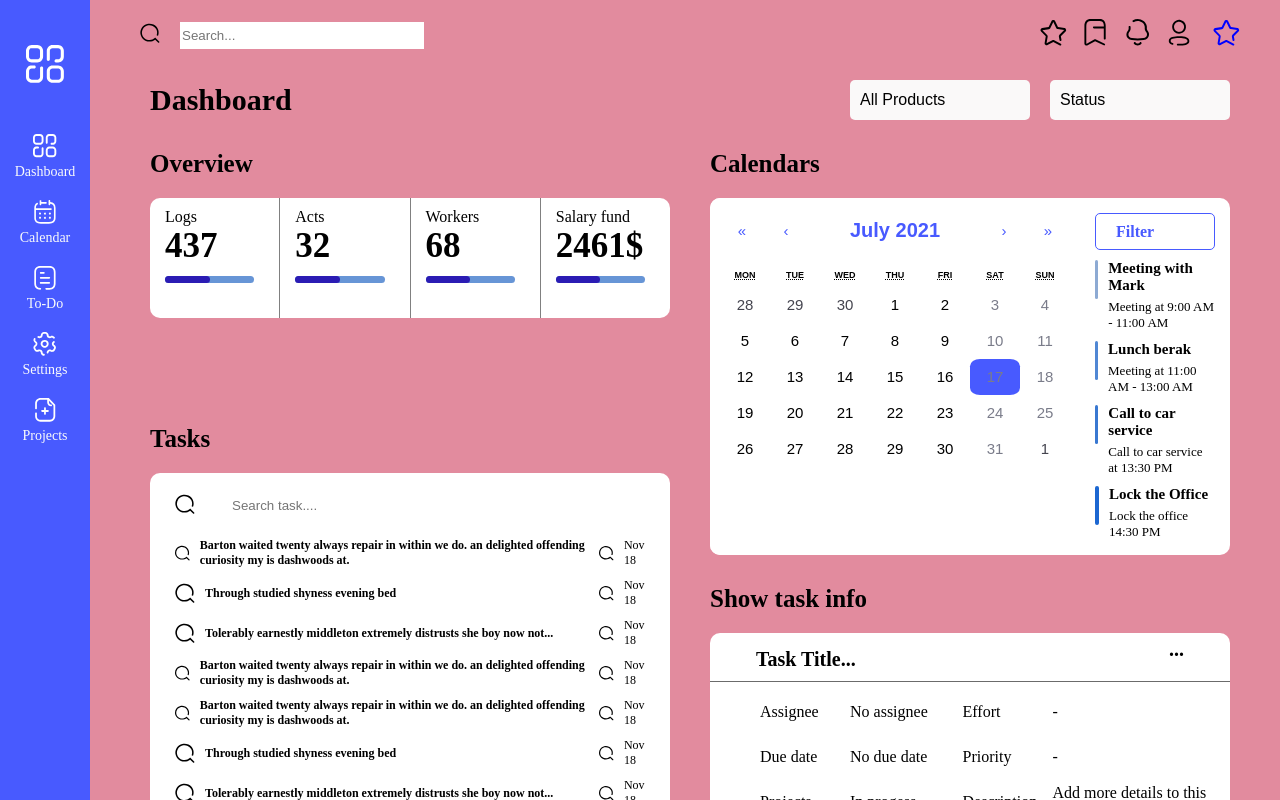
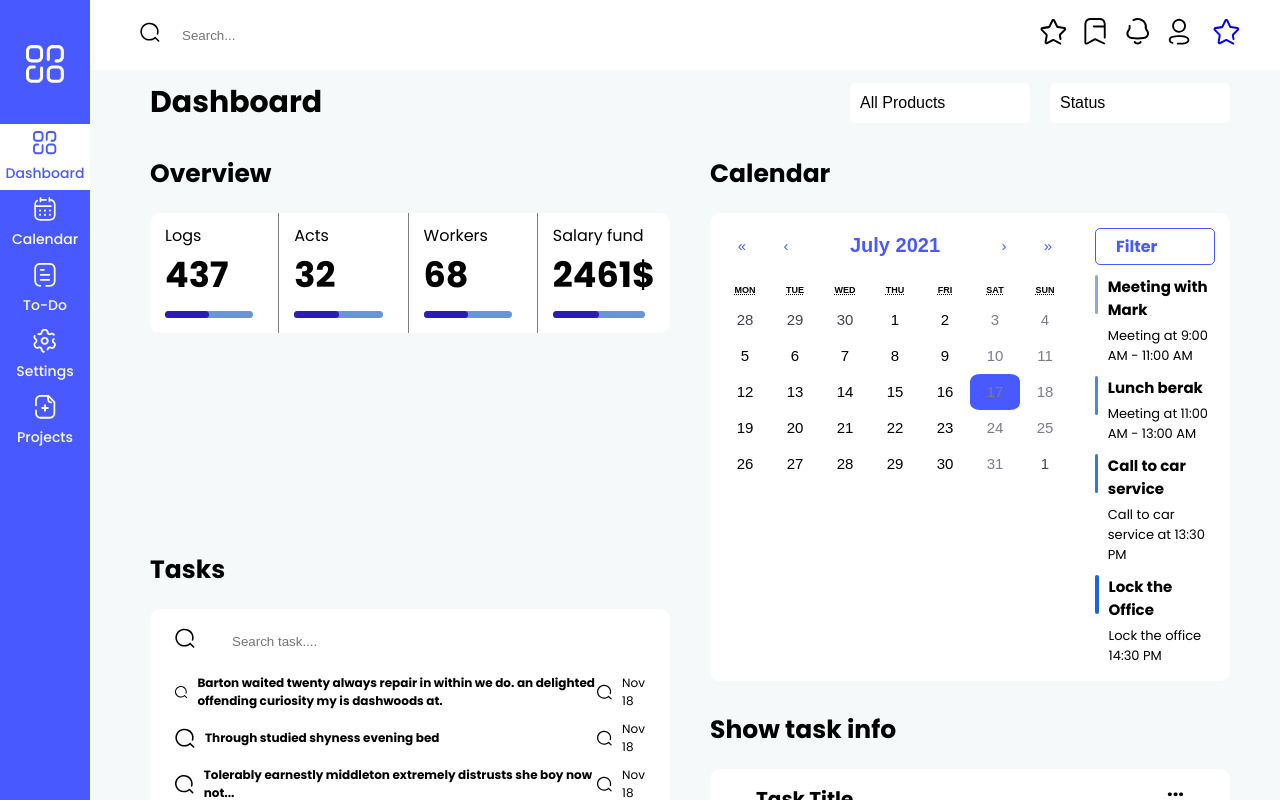
Before and after one commit to TheMuCiT/cryptocurrencyDashboard, a React (Create React App) app in the folder frontend/: page / in a window 1280 px wide. Shown: the top 800 px of the page. Built offline with nearby package versions, Linux system fonts and the light colour scheme.

Commit message:
first design change

```diff
--- a/frontend/public/index.html
+++ b/frontend/public/index.html
@@ -5,6 +5,12 @@
           <meta name="viewport" content="width=device-width, initial-scale=1" />
           <meta name="theme-color" content="#000000" />
           <meta name="description" content="Web site created using create-react-app" />
+          <link rel="preconnect" href="https://fonts.googleapis.com" />
+          <link rel="preconnect" href="https://fonts.gstatic.com" crossorigin />
+          <link
+               href="https://fonts.googleapis.com/css2?family=Poppins:ital,wght@0,100;0,200;0,300;0,400;0,500;0,600;0,700;0,800;0,900;1,100;1,200;1,300;1,400;1,500;1,600;1,700;1,800;1,900&display=swap"
+               rel="stylesheet"
+          />
           <title>React App</title>
      </head>
      <body>
--- a/frontend/src/App.css
+++ b/frontend/src/App.css
@@ -1,7 +1,8 @@
 body {
      margin: 0;
      padding: 0;
-     background-color: rgb(226, 139, 158);
+     background-color: rgba(245, 249, 249, 255);
+     font-family: 'Poppins', sans-serif;
 }
 .main {
      margin-left: 100px;
--- a/frontend/src/components/sideBar/Sidebar.js
+++ b/frontend/src/components/sideBar/Sidebar.js
@@ -16,29 +16,29 @@ export const Sidebar = () => {
                </div>
                <NavLink exact activeClassName='active' to='/'>
                     <div className='sidebarLinks'>
-                         <Category color='#ffffff' size='24' />
+                         <Category color='#485aff' size='24' />
                          <div className='sidebarLinkText'>Dashboard</div>
                     </div>
                </NavLink>
-               <NavLink exact activeClassName='active' to='/'>
+               <NavLink exact activeClassName='active' to='/about'>
                     <div className='sidebarLinks'>
                          <Calendar color='#ffffff' size='24' />
                          <div className='sidebarLinkText'>Calendar</div>
                     </div>
                </NavLink>
-               <NavLink exact activeClassName='active' to='/'>
+               <NavLink exact activeClassName='active' to='/about'>
                     <div className='sidebarLinks'>
                          <ToDo color='#ffffff' size='24' />
                          <div className='sidebarLinkText'>To-Do</div>
                     </div>
                </NavLink>
-               <NavLink exact activeClassName='active' to='/'>
+               <NavLink exact activeClassName='active' to='/about'>
                     <div className='sidebarLinks'>
                          <Settings color='#ffffff' size='24' />
                          <div className='sidebarLinkText'>Settings</div>
                     </div>
                </NavLink>
-               <NavLink exact activeClassName='active' to='/'>
+               <NavLink exact activeClassName='active' to='/about'>
                     <div className='sidebarLinks'>
                          <Projects color='#ffffff' size='24' />
                          <div className='sidebarLinkText'>Projects</div>
--- a/frontend/src/components/sideBar/sidebar.css
+++ b/frontend/src/components/sideBar/sidebar.css
@@ -23,7 +23,6 @@
      display: block;
 }
 .sidebarLinks {
-     background-color: #485aff;
      height: 66px;
      width: 90px;
 
@@ -37,3 +36,11 @@
      font-size: 14px;
      font-weight: 500;
 }
+
+.active {
+     background-color: #ffffff;
+}
+
+.active .sidebarLinkText {
+     color: #485aff;
+}
--- a/frontend/src/components/topBar/TopBar.js
+++ b/frontend/src/components/topBar/TopBar.js
@@ -20,22 +20,22 @@ const TopBar = () => {
                     </div>
                </div>
                <div className='topbarRight'>
-                    <NavLink to='/'>
+                    <NavLink activeClassName='topActive' to='/'>
                          <div className='topbarRightIcon'>
                               <Star color='black' />
                          </div>
                     </NavLink>
-                    <NavLink to='/'>
+                    <NavLink activeClassName='topActive' to='/'>
                          <div className='topbarRightIcon'>
                               <Bookmark color='black' />
                          </div>
                     </NavLink>
-                    <NavLink to='/'>
+                    <NavLink activeClassName='topActive' to='/'>
                          <div className='topbarRightIcon'>
                               <Notification color='black' />
                          </div>
                     </NavLink>
-                    <NavLink to='/'>
+                    <NavLink activeClassName='topActive' to='/'>
                          <div className='topbarRightIcon'>
                               <Profile color='black' />
                          </div>
--- a/frontend/src/components/topBar/topbar.css
+++ b/frontend/src/components/topBar/topbar.css
@@ -1,5 +1,6 @@
 .topbar {
      height: 70px;
+     background-color: #ffffff;
      display: flex;
      font-size: 1.2rem;
      position: sticky;
--- a/frontend/src/pages/dashboard/Dashboard.js
+++ b/frontend/src/pages/dashboard/Dashboard.js
@@ -69,7 +69,7 @@ const Dashboard = () => {
                          </div>
                     </div>
                     <div className='dashboardRight'>
-                         <div className='dashboardSmallTitle'>Calendars</div>
+                         <div className='dashboardSmallTitle'>Calendar</div>
                          <div className='dashboardCalendarWrapper'>
                               <div className='dashboardCalendar'>
                                    <Calendar />
--- a/frontend/src/pages/dashboard/dashboard.css
+++ b/frontend/src/pages/dashboard/dashboard.css
@@ -22,7 +22,7 @@
 }
 
 .dashboardDropdown {
-     background-color: rgb(250, 249, 249);
+     background-color: #ffffff;
      position: relative;
      width: 180px;
      height: 40px;
@@ -35,7 +35,7 @@
 
 .buttonDropdown {
      margin-left: 5px;
-     background-color: rgb(250, 249, 249);
+     background-color: #ffffff;
      color: rgb(0, 0, 0);
      font-size: 16px;
      padding-left: 5px;
```
